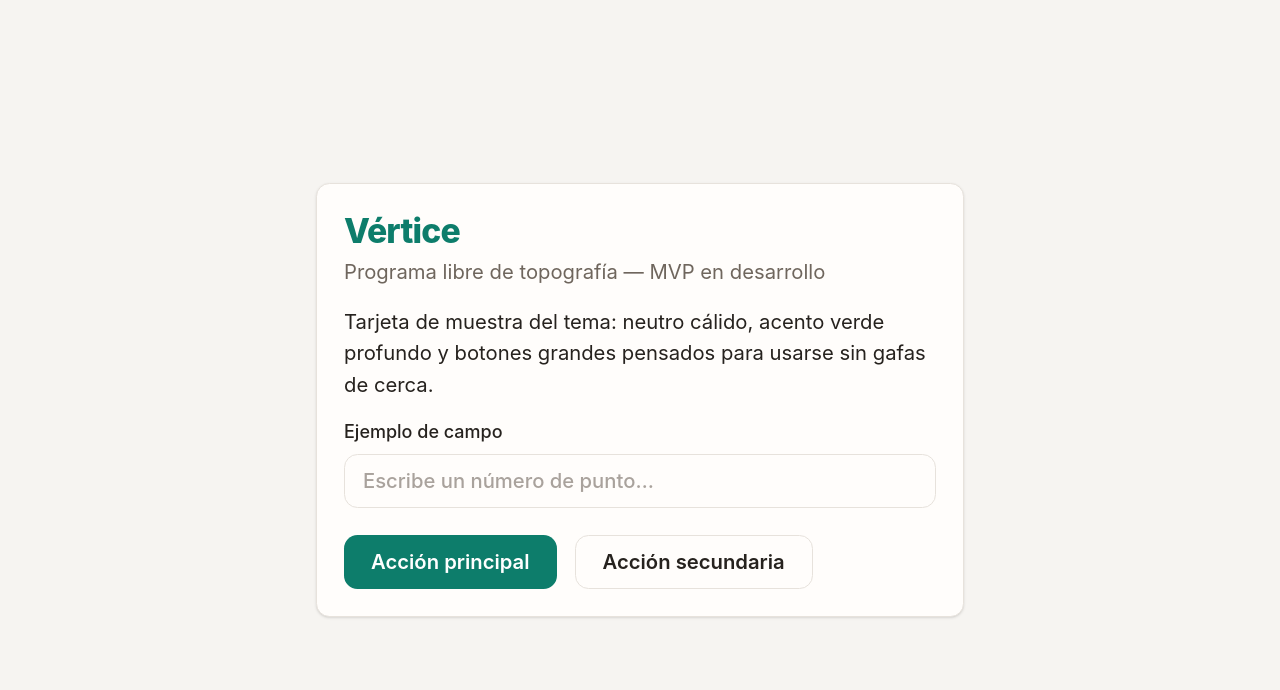
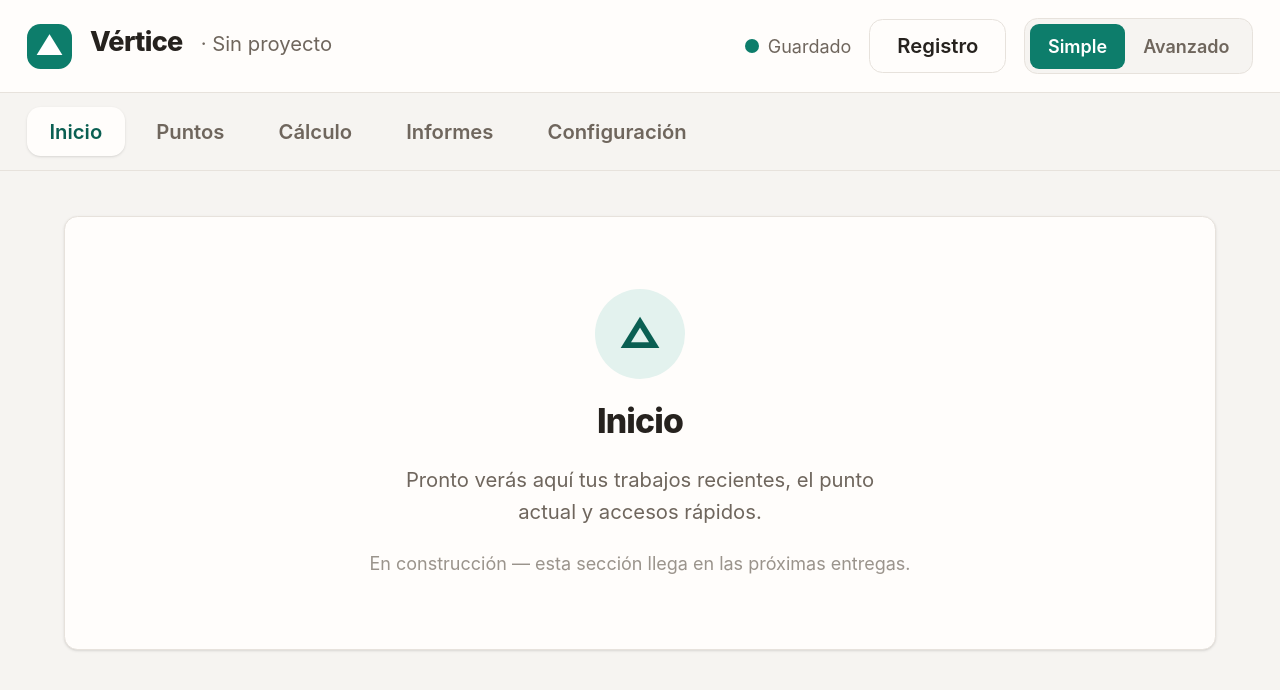
Before and after one commit to Ricky06202/vertice, a React (Vite) app: page / in a window 1280 px wide. Shown: the top 690 px of the page. Built offline with nearby package versions, Linux system fonts and the light colour scheme; the HTML template or start-up script is replaced by a standard one.

Commit message:
feat: layout base con header, pestañas Simple/Avanzado y placeholders

```diff
--- a/src/App.tsx
+++ b/src/App.tsx
@@ -1,40 +1,116 @@
+import { useEffect, useState } from "react";
+import Header from "./components/Header";
+import TabBar from "./components/TabBar";
+import LogPanel from "./components/LogPanel";
+import Placeholder from "./components/Placeholder";
+
+export type Modo = "simple" | "avanzado";
+
+const TABS = [
+  { id: "inicio", label: "Inicio", fase2: false },
+  { id: "puntos", label: "Puntos", fase2: false },
+  { id: "calculo", label: "Cálculo", fase2: false },
+  { id: "informes", label: "Informes", fase2: false },
+  { id: "configuracion", label: "Configuración", fase2: false },
+  { id: "estaciones", label: "Estaciones", fase2: true },
+  { id: "observaciones", label: "Observaciones", fase2: true },
+  { id: "dibujo", label: "Dibujo", fase2: true },
+] as const;
+
+export type TabId = (typeof TABS)[number]["id"];
+
+const PLACEHOLDERS: Record<TabId, { titulo: string; texto: string; glyph: string }> = {
+  inicio: {
+    titulo: "Inicio",
+    texto: "Pronto verás aquí tus trabajos recientes, el punto actual y accesos rápidos.",
+    glyph: "△",
+  },
+  puntos: {
+    titulo: "Puntos",
+    texto: "La lista de puntos con número, descripción, Norte, Este y elevación.",
+    glyph: "·×·",
+  },
+  calculo: {
+    titulo: "Cálculo",
+    texto: "Áreas de poligonal, inversos y utilidades de cálculo del proyecto.",
+    glyph: "∠",
+  },
+  informes: {
+    titulo: "Informes",
+    texto: "Listado de coordenadas, informe de texto y opciones de impresión.",
+    glyph: "☰",
+  },
+  configuracion: {
+    titulo: "Configuración",
+    texto: "Decimales, separador decimal, aspecto y preferencias de guardado.",
+    glyph: "⚙",
+  },
+  estaciones: {
+    titulo: "Estaciones",
+    texto: "Códigos TR/IN/GT y avance de poligonal de campo.",
+    glyph: "⊕",
+  },
+  observaciones: {
+    titulo: "Observaciones",
+    texto: "Registro de observaciones de campo.",
+    glyph: "✎",
+  },
+  dibujo: {
+    titulo: "Dibujo",
+    texto: "Visualizador de puntos y plot 2D.",
+    glyph: "▦",
+  },
+};
+
+function leerModo(): Modo {
+  try {
+    const v = localStorage.getItem("vertice.modo");
+    return v === "avanzado" ? "avanzado" : "simple";
+  } catch {
+    return "simple";
+  }
+}
+
 function App() {
+  const [modo, setModo] = useState<Modo>(leerModo);
+  const [tab, setTab] = useState<TabId>("inicio");
+  const [registroAbierto, setRegistroAbierto] = useState(false);
+
+  useEffect(() => {
+    try {
+      localStorage.setItem("vertice.modo", modo);
+    } catch {
+      /* sin persistencia disponible */
+    }
+  }, [modo]);
+
+  function cambiarModo(nuevo: Modo) {
+    setModo(nuevo);
+    if (nuevo === "simple") {
+      const tabActual = TABS.find((t) => t.id === tab);
+      if (tabActual?.fase2) setTab("inicio");
+    }
+  }
+
   return (
-    <main className="grid min-h-screen place-items-center p-8">
-      <div className="card w-full max-w-xl grid gap-4">
-        <header className="grid gap-1">
-          <h1 className="text-3xl font-extrabold tracking-tight text-accent">
-            Vértice
-          </h1>
-          <p className="text-lg text-ink-soft">
-            Programa libre de topografía — MVP en desarrollo
-          </p>
-        </header>
+    <div className="flex h-screen flex-col">
+      <Header
+        jobTitle="Sin proyecto"
+        modo={modo}
+        onCambiarModo={cambiarModo}
+        onAbrirRegistro={() => setRegistroAbierto(true)}
+      />
 
-        <p className="text-lg">
-          Tarjeta de muestra del tema: neutro cálido, acento verde profundo y
-          botones grandes pensados para usarse sin gafas de cerca.
-        </p>
+      <TabBar tabs={TABS} modo={modo} actual={tab} onSeleccionar={setTab} />
 
-        <label className="grid gap-2 text-base font-medium">
-          Ejemplo de campo
-          <input
-            type="text"
-            placeholder="Escribe un número de punto…"
-            className="min-h-12 rounded-xl border border-line bg-surface px-4 text-lg placeholder:text-ink-soft/60"
-          />
-        </label>
+      <main className="flex-1 overflow-y-auto p-6 lg:p-10">
+        <div className="mx-auto max-w-5xl">
+          <Placeholder {...PLACEHOLDERS[tab]} fase2={TABS.find((t) => t.id === tab)?.fase2 ?? false} />
+        </div>
+      </main>
 
-        <footer className="flex flex-wrap gap-4 pt-2">
-          <button type="button" className="btn btn-primary">
-            Acción principal
-          </button>
-          <button type="button" className="btn btn-secondary">
-            Acción secundaria
-          </button>
-        </footer>
-      </div>
-    </main>
+      <LogPanel abierto={registroAbierto} onCerrar={() => setRegistroAbierto(false)} />
+    </div>
   );
 }
 
--- /dev/null
+++ b/src/components/Header.tsx
@@ -0,0 +1,70 @@
+import type { Modo } from "../App";
+
+type Props = {
+  jobTitle: string;
+  modo: Modo;
+  onCambiarModo: (m: Modo) => void;
+  onAbrirRegistro: () => void;
+};
+
+function Header({ jobTitle, modo, onCambiarModo, onAbrirRegistro }: Props) {
+  return (
+    <header className="flex items-center gap-4 border-b border-line bg-surface px-6 py-4">
+      <div className="flex min-w-0 items-baseline gap-4">
+        <span
+          aria-hidden="true"
+          className="grid size-10 shrink-0 place-items-center self-center rounded-xl bg-accent text-2xl font-black text-white"
+        >
+          ▲
+        </span>
+        <h1 className="text-2xl font-extrabold tracking-tight text-ink">Vértice</h1>
+        <span
+          className="min-w-0 truncate text-lg text-ink-soft"
+          title={`Proyecto: ${jobTitle}`}
+        >
+          · {jobTitle}
+        </span>
+      </div>
+
+      <span
+        className="ml-auto flex shrink-0 items-center gap-2 text-base text-ink-soft"
+        role="status"
+      >
+        <span aria-hidden="true" className="size-3 rounded-full bg-accent" />
+        Guardado
+      </span>
+
+      <button
+        type="button"
+        className="btn btn-secondary shrink-0"
+        onClick={onAbrirRegistro}
+      >
+        Registro
+      </button>
+
+      <div
+        className="flex shrink-0 items-center rounded-xl border border-line bg-canvas p-1"
+        role="group"
+        aria-label="Modo de la aplicación"
+      >
+        {(["simple", "avanzado"] as const).map((m) => (
+          <button
+            key={m}
+            type="button"
+            aria-pressed={modo === m}
+            onClick={() => onCambiarModo(m)}
+            className={`min-h-10 cursor-pointer rounded-lg px-4 text-base font-semibold capitalize transition-colors ${
+              modo === m
+                ? "bg-accent text-white"
+                : "text-ink-soft hover:bg-accent-soft"
+            }`}
+          >
+            {m}
+          </button>
+        ))}
+      </div>
+    </header>
+  );
+}
+
+export default Header;
--- /dev/null
+++ b/src/components/LogPanel.tsx
@@ -0,0 +1,73 @@
+import { useEffect, useRef } from "react";
+
+type Props = {
+  abierto: boolean;
+  onCerrar: () => void;
+};
+
+const LINEAS_EJEMPLO = [
+  { hora: "08:12:03", texto: "Sesión iniciada — modo interfaz (sin proyecto abierto)" },
+  { hora: "08:12:41", texto: "Nota de ejemplo: así se verá el registro con fecha y hora" },
+];
+
+function LogPanel({ abierto, onCerrar }: Props) {
+  const botonCerrar = useRef<HTMLButtonElement>(null);
+
+  useEffect(() => {
+    if (!abierto) return;
+    botonCerrar.current?.focus();
+    function alPulsarTecla(e: KeyboardEvent) {
+      if (e.key === "Escape") onCerrar();
+    }
+    window.addEventListener("keydown", alPulsarTecla);
+    return () => window.removeEventListener("keydown", alPulsarTecla);
+  }, [abierto, onCerrar]);
+
+  if (!abierto) return null;
+
+  return (
+    <div
+      className="fixed inset-0 z-40 flex justify-end bg-ink/30"
+      role="dialog"
+      aria-modal="true"
+      aria-label="Registro"
+      onClick={onCerrar}
+    >
+      <aside
+        className="flex h-full w-full max-w-lg flex-col gap-4 bg-surface p-6 shadow-lg"
+        onClick={(e) => e.stopPropagation()}
+      >
+        <div className="flex items-center justify-between gap-4">
+          <h2 className="text-2xl font-extrabold">Registro</h2>
+          <button
+            ref={botonCerrar}
+            type="button"
+            className="btn btn-secondary"
+            onClick={onCerrar}
+          >
+            Cerrar
+          </button>
+        </div>
+
+        <div className="flex-1 overflow-y-auto rounded-xl border border-line bg-canvas p-4">
+          <ul className="grid gap-3">
+            {LINEAS_EJEMPLO.map((l) => (
+              <li key={l.hora} className="flex gap-3 text-lg">
+                <span className="shrink-0 font-mono text-base text-accent-strong">
+                  {l.hora}
+                </span>
+                <span>{l.texto}</span>
+              </li>
+            ))}
+          </ul>
+          <p className="mt-6 text-base text-ink-soft/70">
+            Aquí aparecerá cada operación con su hora, más las notas que escriba
+            el usuario. Pronto podrá exportarse e imprimirse.
+          </p>
+        </div>
+      </aside>
+    </div>
+  );
+}
+
+export default LogPanel;
--- /dev/null
+++ b/src/components/Placeholder.tsx
@@ -0,0 +1,32 @@
+type Props = {
+  titulo: string;
+  texto: string;
+  glyph: string;
+  fase2: boolean;
+};
+
+function Placeholder({ titulo, texto, glyph, fase2 }: Props) {
+  return (
+    <section className="card grid place-items-center gap-5 py-16 text-center">
+      <span
+        aria-hidden="true"
+        className="grid size-20 place-items-center rounded-full bg-accent-soft text-4xl font-black text-accent-strong"
+      >
+        {glyph}
+      </span>
+      <h2 className="text-3xl font-extrabold tracking-tight">{titulo}</h2>
+      <p className="max-w-md text-lg text-ink-soft">{texto}</p>
+      {fase2 ? (
+        <span className="rounded-full bg-accent-soft px-4 py-1.5 text-base font-bold text-accent-strong">
+          Disponible en Fase 2
+        </span>
+      ) : (
+        <p className="text-base text-ink-soft/70">
+          En construcción — esta sección llega en las próximas entregas.
+        </p>
+      )}
+    </section>
+  );
+}
+
+export default Placeholder;
--- /dev/null
+++ b/src/components/TabBar.tsx
@@ -0,0 +1,48 @@
+import type { Modo, TabId } from "../App";
+
+type Tab = { id: TabId; label: string; fase2: boolean };
+
+type Props = {
+  tabs: readonly Tab[];
+  modo: Modo;
+  actual: TabId;
+  onSeleccionar: (id: TabId) => void;
+};
+
+function TabBar({ tabs, modo, actual, onSeleccionar }: Props) {
+  const visibles = tabs.filter((t) => modo === "avanzado" || !t.fase2);
+
+  return (
+    <nav
+      aria-label="Secciones"
+      className="flex gap-2 overflow-x-auto border-b border-line bg-canvas px-6 py-3"
+    >
+      {visibles.map((t) => {
+        const activa = t.id === actual;
+        return (
+          <button
+            key={t.id}
+            type="button"
+            role="tab"
+            aria-selected={activa}
+            onClick={() => onSeleccionar(t.id)}
+            className={`flex min-h-11 shrink-0 cursor-pointer items-center gap-2 rounded-xl px-5 text-lg font-semibold transition-colors ${
+              activa
+                ? "bg-surface text-accent-strong shadow-sm"
+                : "text-ink-soft hover:bg-surface hover:text-ink"
+            }`}
+          >
+            {t.label}
+            {t.fase2 && (
+              <span className="rounded-full bg-accent-soft px-2 py-0.5 text-xs font-bold text-accent-strong">
+                Fase 2
+              </span>
+            )}
+          </button>
+        );
+      })}
+    </nav>
+  );
+}
+
+export default TabBar;
```
